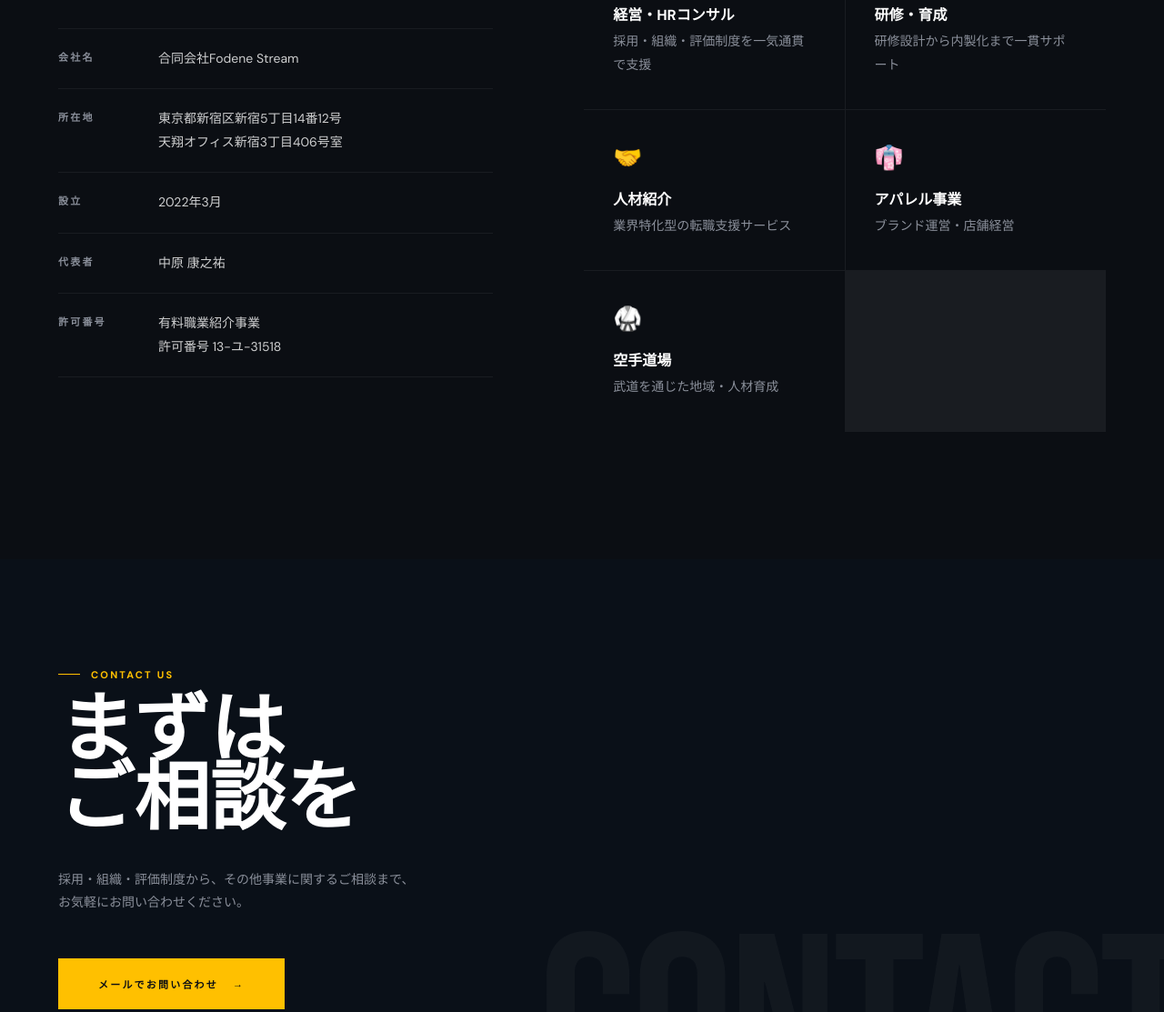
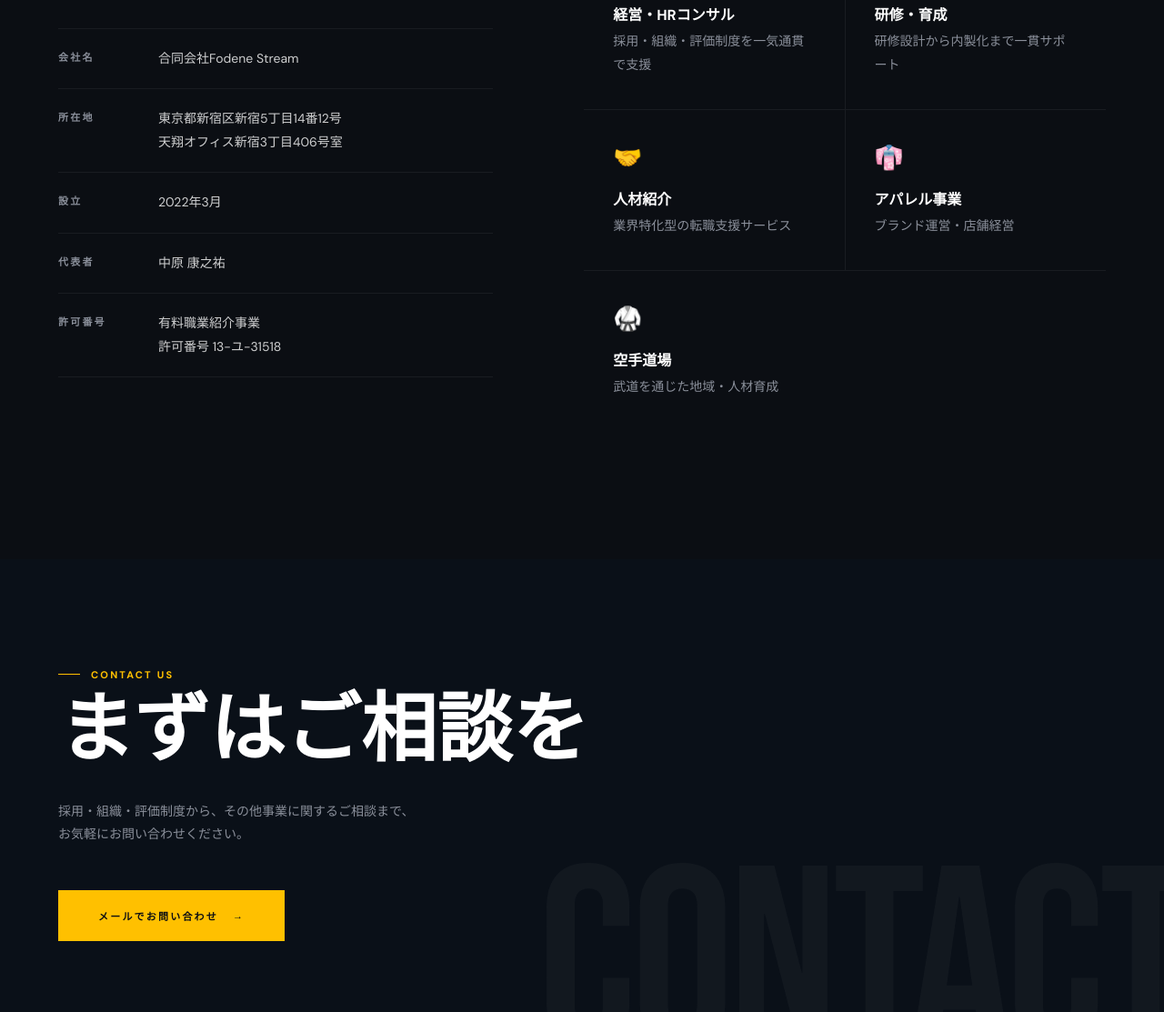
Before and after one commit to kohnosuken-tech/companyHP, a plain HTML site: page index.html in a window 1280 px wide. Shown: the part 4172-5285 px from the top of the page at 91% size. Drawn offline with Linux system fonts and the light colour scheme.

Commit message:
fix: remove empty biz-grid cell, single-line contact title
Co-Authored-By: Claude Sonnet 4.6 <noreply@anthropic.com>

```diff
--- a/index.html
+++ b/index.html
@@ -688,6 +688,10 @@
       background: rgba(255,255,255,0.06);
     }
 
+    .biz-card:last-child:nth-child(odd) {
+      grid-column: 1 / -1;
+    }
+
     .biz-card {
       background: #0b0e13;
       padding: 36px 32px;
@@ -1114,7 +1118,7 @@
 <section id="contact">
   <div class="contact-inner reveal">
     <p class="contact-label">Contact Us</p>
-    <h2 class="contact-title">まずは<br>ご相談を</h2>
+    <h2 class="contact-title">まずはご相談を</h2>
     <p class="contact-note">採用・組織・評価制度から、その他事業に関するご相談まで、<br>お気軽にお問い合わせください。</p>
     <a href="mailto:kohnosuke.n@fodene.jp" class="btn-dark">
       メールでお問い合わせ <span class="arrow">→</span>
```
